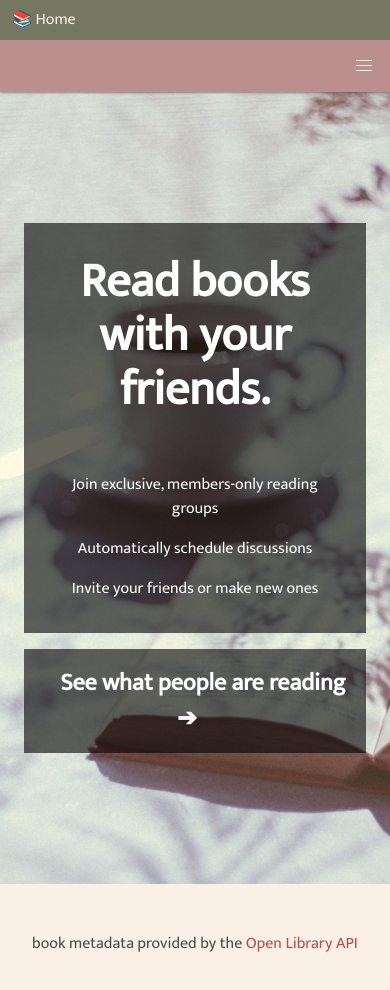
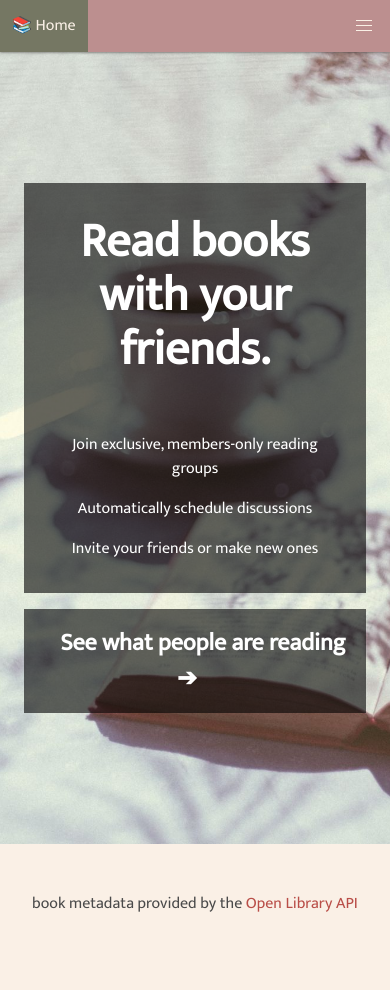
Before and after one commit to mythmakerseven/groupread, a React (Create React App) app in the folder frontend/: page / in a window 390 px wide. Shown: the top 990 px of the page. Built offline with nearby package versions, Linux system fonts and the light colour scheme; the HTML template or start-up script is replaced by a standard one.

Commit message:
fix navbar styling issues on mobile

```diff
--- a/frontend/src/components/Navbar.js
+++ b/frontend/src/components/Navbar.js
@@ -75,7 +75,7 @@ const Navbar = () => {
     <nav className='navbar has-shadow' role='navigation' aria-label='main navigation'>
       {handleLoginModal()}
       <div className='container'>
-        <div className='navbar-start'>
+        <div className='navbar-brand'>
           <Link className='navbar-item' to='/'>&#128218; Home</Link>
           <a role='button' className={checkIfActive('navbar-burger')} onClick={() => setMenuVisible(!menuVisible)} aria-label='menu' aria-expanded='false' data-target='navMenu'>
             <span aria-hidden="true"></span>
--- a/frontend/src/custom.scss
+++ b/frontend/src/custom.scss
@@ -19,3 +19,9 @@
 .nav-button {
   all: unset;
 }
+
+// For some reason Bulma doesn't apply normal navbar-item styles to items
+// within a navbar-brand element, so we have to force it.
+.navbar-brand .navbar-item:hover, .navbar-brand .navbar-item:focus {
+  background: #757763 !important;
+}
```
